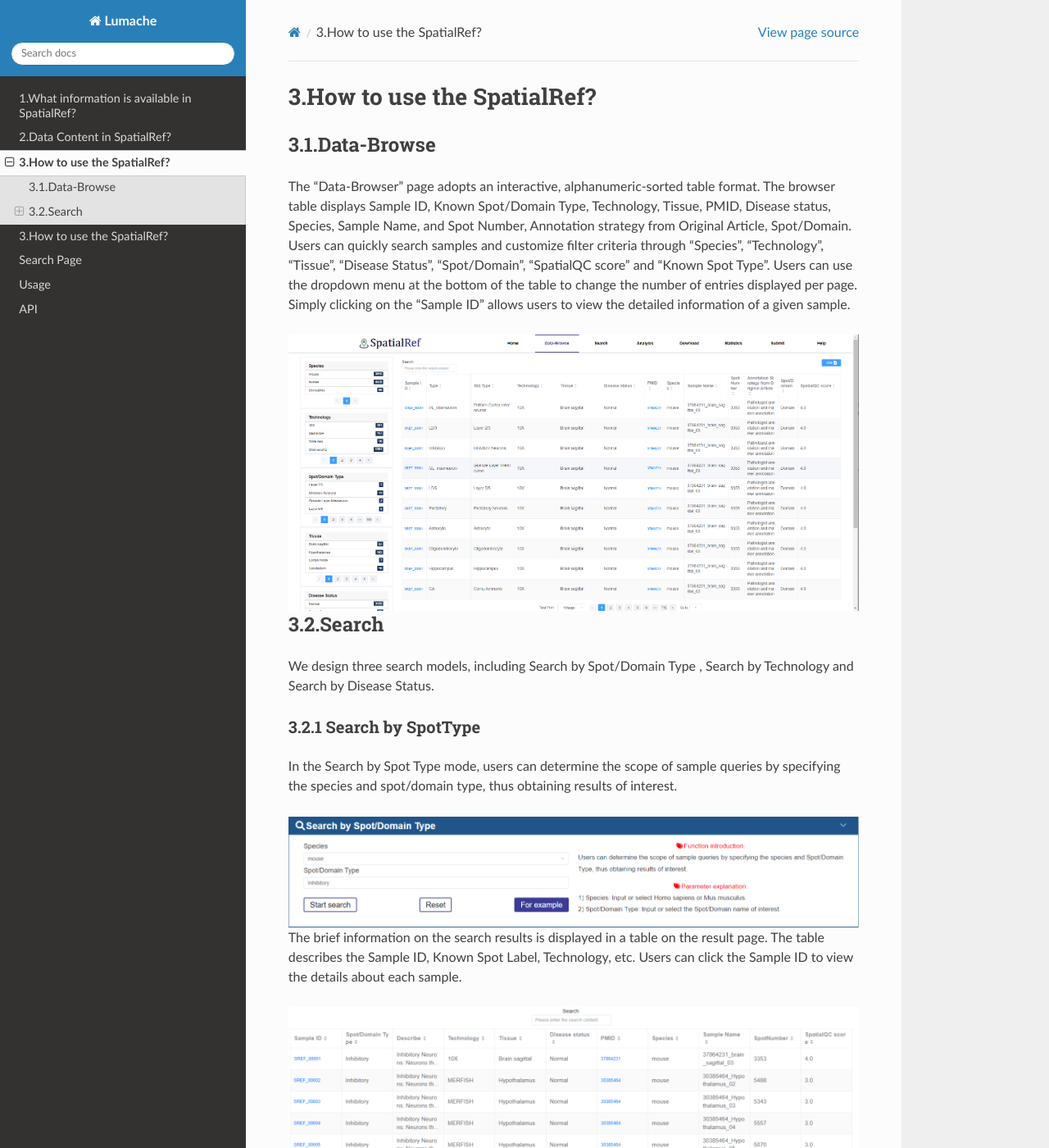
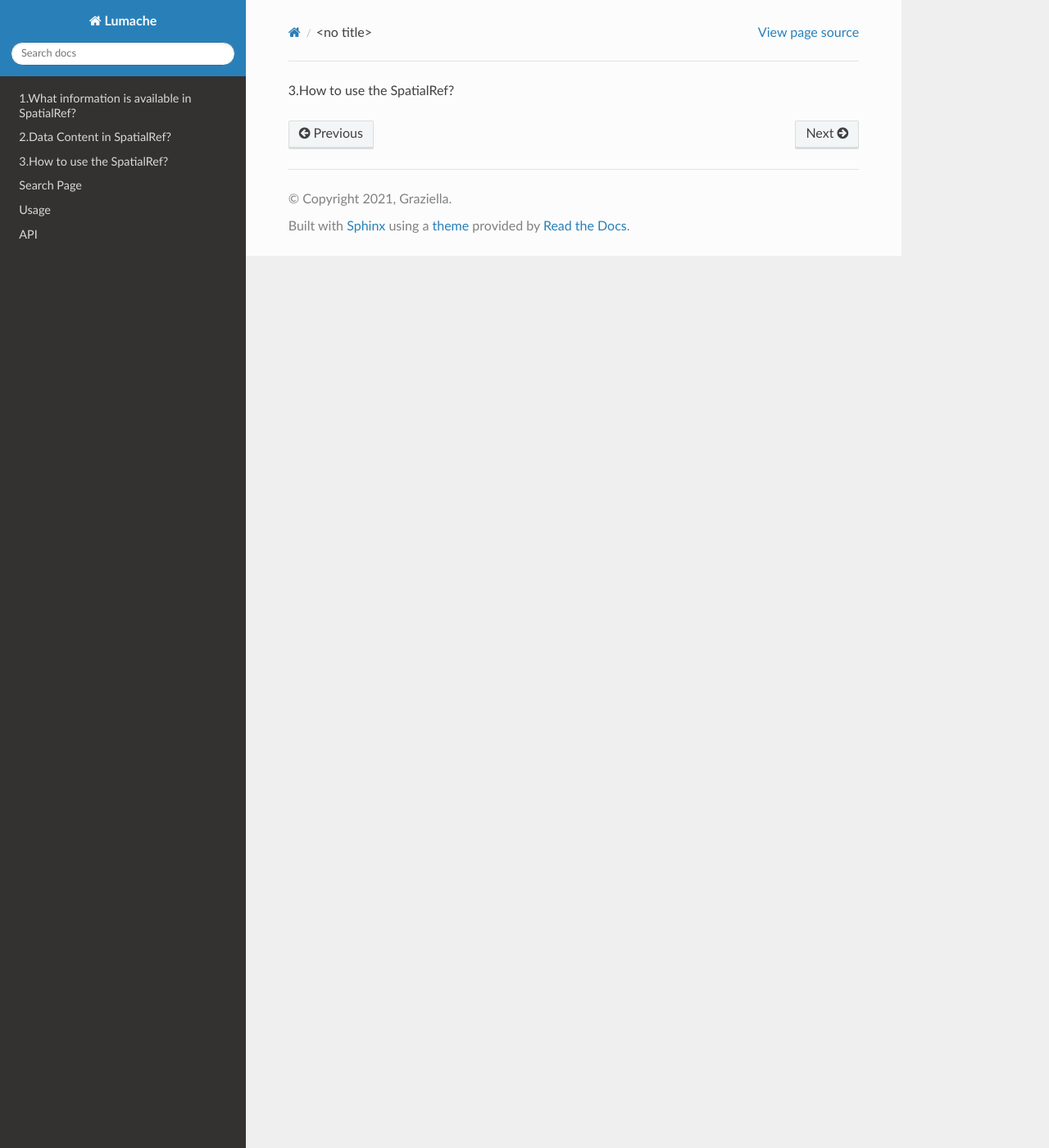
Before and after one commit to lngL9/lng, a Sphinx documentation site: the page built from docs/source/use.rst, in a window 1280 px wide and 1400 px high. Shown: the whole window at 82% size. Built offline with Sphinx 7.4.7 and the Read the Docs theme 3.1.0, drawn with Linux system fonts in a browser that asks for light colours; some of the changed text lies outside the part shown.

Commit message:
Update use.rst

```diff
--- a/docs/source/use.rst
+++ b/docs/source/use.rst
@@ -1,33 +1 @@
 3.How to use the SpatialRef?
-~~~~~~~~~~~~~~~
-3.1.Data-Browse
-------------------
-The “Data-Browser” page adopts an interactive, alphanumeric-sorted table format. The browser table displays Sample ID, Known Spot/Domain Type, Technology, Tissue, PMID, Disease status, Species, Sample Name, and Spot Number, Annotation strategy from Original Article, Spot/Domain. Users can quickly search samples and customize filter criteria through “Species”, “Technology”, “Tissue”, “Disease Status”, “Spot/Domain”, “SpatialQC score” and “Known Spot Type”. Users can use the dropdown menu at the bottom of the table to change the number of entries displayed per page. Simply clicking on the “Sample ID” allows users to view the detailed information of a given sample.
-
-.. image:: ../Browse.png
-   :align: center
-   :alt: Browse
-
-3.2.Search
-------------------
-We design three search models, including Search by Spot/Domain Type , Search by Technology and Search by Disease Status.
-
-3.2.1 Search by SpotType
-^^^^^^^^^^^^^^^^^^^^^
-In the Search by Spot Type mode, users can determine the scope of sample queries by specifying the species and spot/domain type, thus obtaining results of interest.
-
-.. image:: ../Search1.png
-   :align: center
-   :alt: Search1
-
-The brief information on the search results is displayed in a table on the result page. The table describes the Sample ID, Known Spot Label, Technology, etc. Users can click the Sample ID to view the details about each sample.
-
-.. image:: ../Search2.png
-   :align: center
-   :alt: Search2
-
-In the detailed page of sample, we will display the detailed information of sample and known spot type, including the source and description of literature, etc.
-
-.. image:: ../Search3.png
-   :align: center
-   :alt: Search3
```
